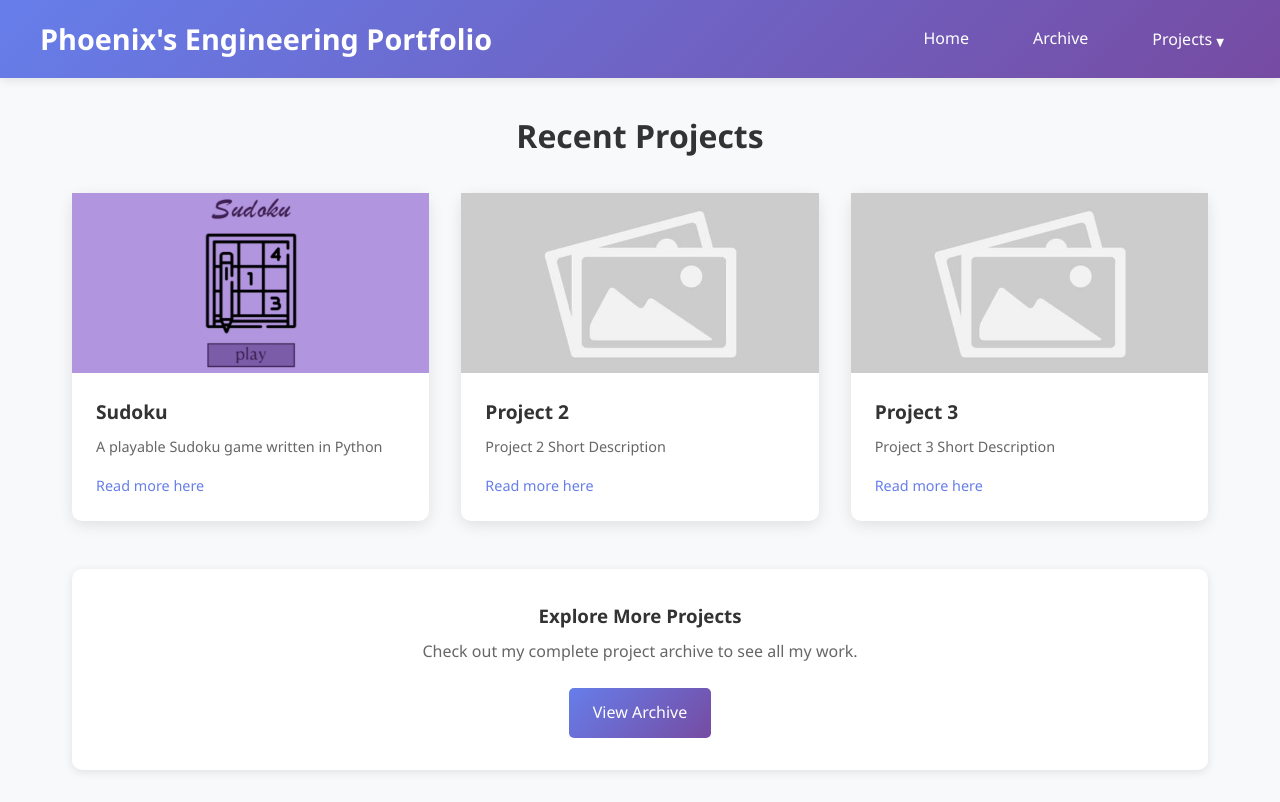
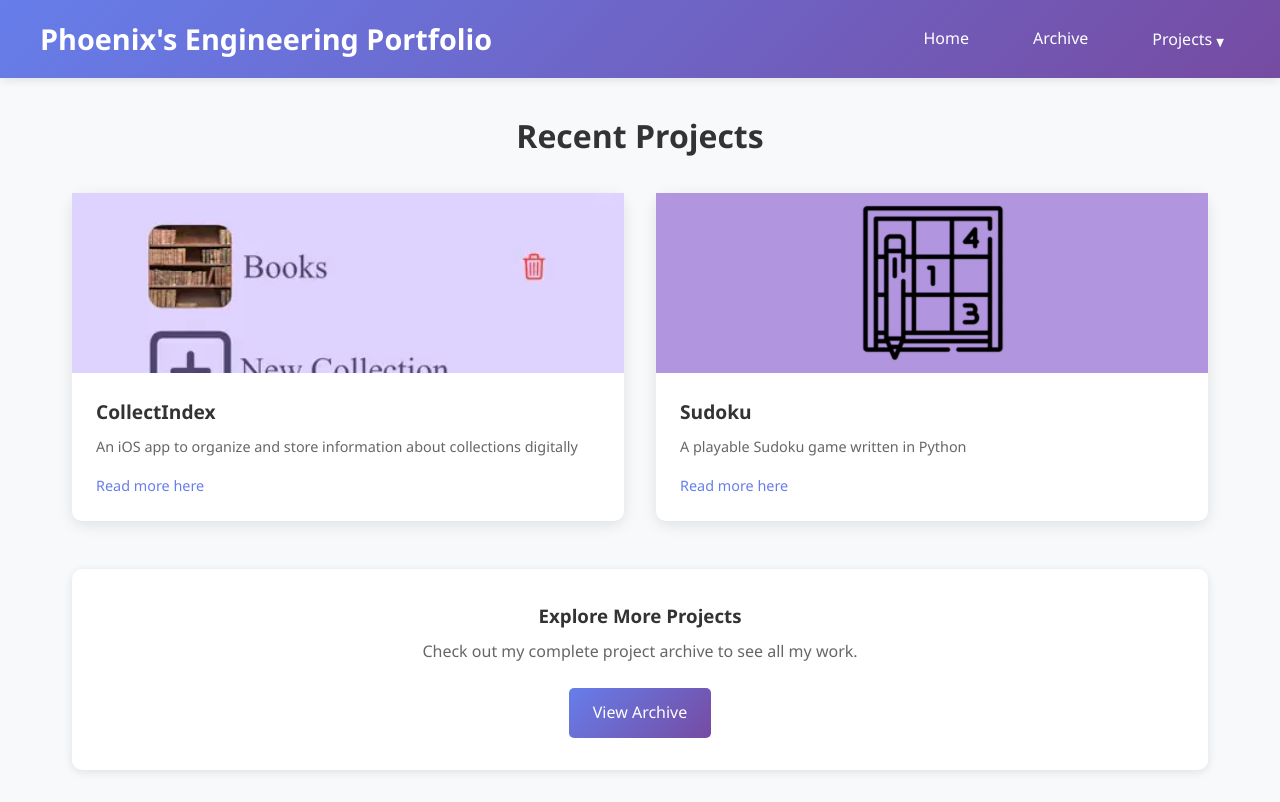
Before and after one commit to filexc/engineering-portfolio, a React (Create React App) app: page / in a window 1280 px wide. Built offline with nearby package versions, Linux system fonts and the light colour scheme.

Commit message:
removed the other projects temporarily so that i only have to fill out 3 for it to be functional. added collectindex except for the project gallery

```diff
--- a/src/data/projects.js
+++ b/src/data/projects.js
@@ -52,10 +52,10 @@ export const projects = [
   },
   {
     id: 2,
-    title: "Project 2",
-    shortDescription: "Project 2 Short Description",
-    fullDescription: "Project 2 Long Description",
-    flagshipImage: "/images/placeholder.jpg",
+    title: "CollectIndex",
+    shortDescription: "An iOS app to organize and store information about collections digitally",
+    fullDescription: "I spent a semester coming up with an idea for an app, conducting interviews, prototyping, programming it, and released it to the Apple App Store. As such, I wanted to create a product that would streamline the process of storing information about different collections of items, while still leaving it as open-ended and customizable as possible for the user. Most of the process was a lot of trial and error, as I had never worked with Swift before, but I ended up with a result I really liked.",
+    flagshipImage: "/images/CollectIndexHome.png",
     media: [
       {
         type: "image",
@@ -73,70 +73,143 @@ export const projects = [
         description: "Project 2 Screenshot 3"
       }
     ],
-    skills: ["Skill", "Skill", "Skill", "Skill"],
-
-    date: "2023-12-10"
-  },
-  {
-    id: 3,
-    title: "Project 3",
-    shortDescription: "Project 3 Short Description",
-    fullDescription: "Project 3 Long Description",
-    flagshipImage: "/images/placeholder.jpg",
-    media: [
+    skills: [
       {
-        type: "image",
-        src: "/images/placeholder.jpg",
-        description: "Project 3 Screenshot 1"
+        name: "Swift",
+        description: "iOS programming language used to build the app"
       },
       {
-        type: "image",
-        src: "/images/placeholder.jpg",
-        description: "Project 3 Screenshot 2"
+        name: "SwiftUI",
+        description: "Declarative UI framework for creating responsive iOS interfaces"
       },
       {
-        type: "image",
-        src: "/images/placeholder.jpg",
-        description: "Project 3 Screenshot 3"
+        name: "Figma",
+        description: "Used for planning UX/UI design, wireframing, and creating an interactive prototype"
+      },
+      {
+        name: "XCode",
+        description: "Apple's development environment. Learned how to simulate the app and send a demo to an Apple device"
+      },
+      {
+        name: "User Research",
+        description: "Conducted interviews and user testing to understand collection management needs"
+      },
+      {
+        name: "App Store Publishing",
+        description: "Successfully published the app to the Apple App Store following submission guidelines"
       }
     ],
-    skills: ["Skill", "Skill", "Skill", "Skill"],
-
-    date: "2023-08"
-  },
-  {
-    id: 4,
-    title: "Project 4",
-    shortDescription: "Project 4 Short Description",
-    fullDescription: "Project 4 Long Description",
-    flagshipImage: "/images/placeholder.jpg",
-    media: [
-      {
-        type: "image",
-        src: "/images/placeholder.jpg",
-        description: "Project 4 Screenshot 1"
-      },
-      {
-        type: "image",
-        src: "/images/placeholder.jpg",
-        description: "Project 4 Screenshot 2"
-      },
-      {
-        type: "image",
-        src: "/images/placeholder.jpg",
-        description: "Project 4 Screenshot 3"
-      }
-    ],
-    skills: ["Skill", "Skill", "Skill", "Skill"],
-
-    date: "2023-06-15"
-  }
+    date: "Fall 2024"
+  } // ,
+  // {
+  //   id: 3,
+  //   title: "Project 3",
+  //   shortDescription: "Project 3 Short Description",
+  //   fullDescription: "Project 3 Long Description",
+  //   flagshipImage: "/images/placeholder.jpg",
+  //   media: [
+  //     {
+  //       type: "image",
+  //       src: "/images/placeholder.jpg",
+  //       description: "Project 3 Screenshot 1"
+  //     },
+  //     {
+  //       type: "image",
+  //       src: "/images/placeholder.jpg",
+  //       description: "Project 3 Screenshot 2"
+  //     },
+  //     {
+  //       type: "image",
+  //       src: "/images/placeholder.jpg",
+  //       description: "Project 3 Screenshot 3"
+  //     }
+  //   ],
+  //   skills: [
+  //     {
+  //       name: "Skill",
+  //       description: "Skill Description"
+  //     },
+  //     {
+  //       name: "Skill",
+  //       description: "Skill Description"
+  //     },
+  //     {
+  //       name: "Skill",
+  //       description: "Skill Description"
+  //     },
+  //     {
+  //       name: "Skill",
+  //       description: "Skill Description"
+  //     }
+  //   ],
+  //   date: "2023-08"
+  // },
+  // {
+  //   id: 4,
+  //   title: "Project 4",
+  //   shortDescription: "Project 4 Short Description",
+  //   fullDescription: "Project 4 Long Description",
+  //   flagshipImage: "/images/placeholder.jpg",
+  //   media: [
+  //     {
+  //       type: "image",
+  //       src: "/images/placeholder.jpg",
+  //       description: "Project 4 Screenshot 1"
+  //     },
+  //     {
+  //       type: "image",
+  //       src: "/images/placeholder.jpg",
+  //       description: "Project 4 Screenshot 2"
+  //     },
+  //     {
+  //       type: "image",
+  //       src: "/images/placeholder.jpg",
+  //       description: "Project 4 Screenshot 3"
+  //     }
+  //   ],
+  //   skills: [
+  //     {
+  //       name: "Skill",
+  //       description: "Skill Description"
+  //     },
+  //     {
+  //       name: "Skill",
+  //       description: "Skill Description"
+  //     },
+  //     {
+  //       name: "Skill",
+  //       description: "Skill Description"
+  //     },
+  //     {
+  //       name: "Skill",
+  //       description: "Skill Description"
+  //     }
+  //   ],
+  //   date: "2023-06-15"
+  // }
 ];
 
 export const getFeaturedProjects = () => {
   // Sort projects by date (newest first) and return the first 3
   return projects
-    .sort((a, b) => new Date(b.date) - new Date(a.date))
+    .sort((a, b) => {
+      // Handle season dates by converting them to sortable format
+      const getSortableDate = (dateStr) => {
+        if (dateStr.includes('Spring') || dateStr.includes('Summer') ||
+            dateStr.includes('Fall') || dateStr.includes('Winter') ||
+            dateStr.includes('Autumn')) {
+          // Convert seasons to sortable dates
+          const [season, year] = dateStr.split(' ');
+          const seasonMap = {
+            'Spring': '03', 'Summer': '06', 'Fall': '09', 'Autumn': '09', 'Winter': '12'
+          };
+          return new Date(`${year}-${seasonMap[season]}-01`);
+        }
+        return new Date(dateStr);
+      };
+
+      return getSortableDate(b.date) - getSortableDate(a.date);
+    })
     .slice(0, 3);
 };
 
@@ -156,6 +229,13 @@ export const isProjectFeatured = (projectId) => {
 
 // Utility function to format dates intelligently
 export const formatProjectDate = (dateString) => {
+  // Check if it's a season format (e.g., "Spring 2024", "Fall 2023")
+  if (dateString.includes('Spring') || dateString.includes('Summer') ||
+      dateString.includes('Fall') || dateString.includes('Winter') ||
+      dateString.includes('Autumn')) {
+    return dateString; // Return season format as-is
+  }
+
   // Check if the original string had a day component
   const hasDay = dateString.includes('-') && dateString.split('-').length === 3;
 
```
Also changed, not shown: public/images/CollectIndexHome.png (added).
